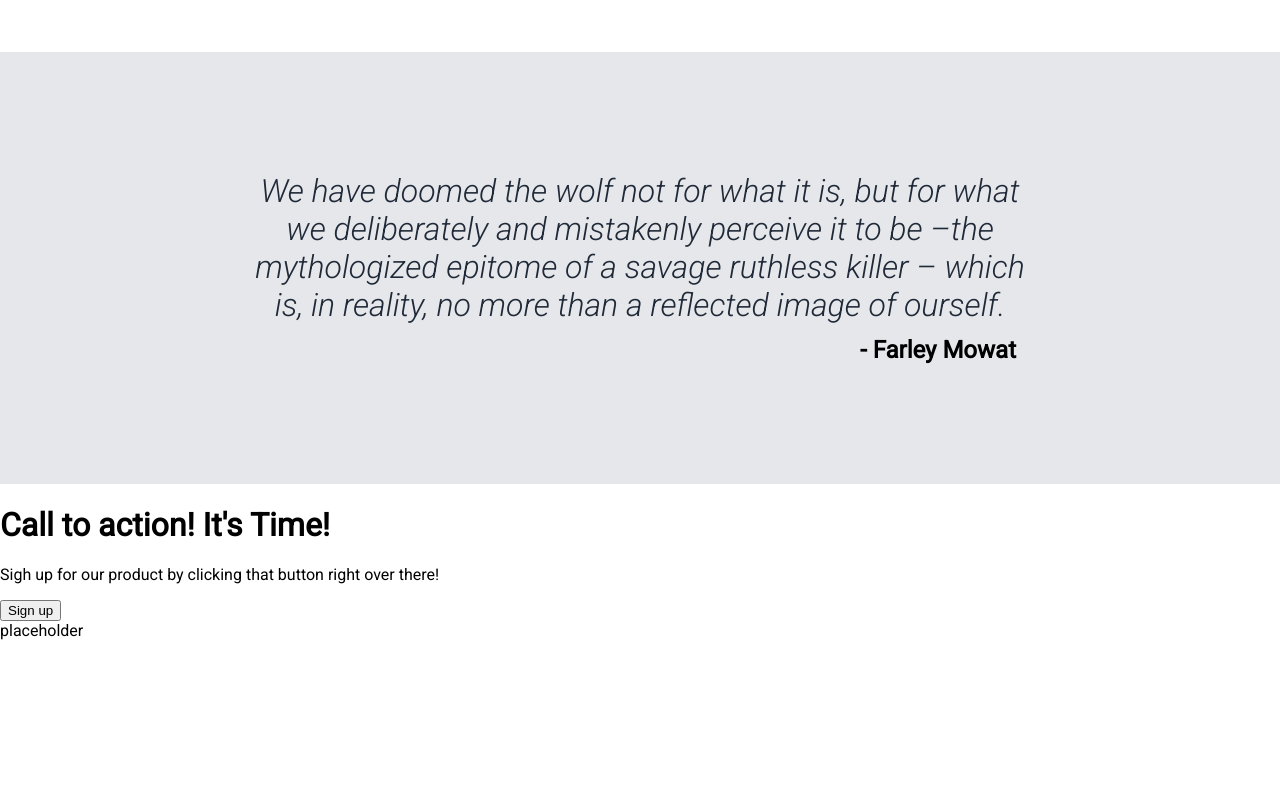
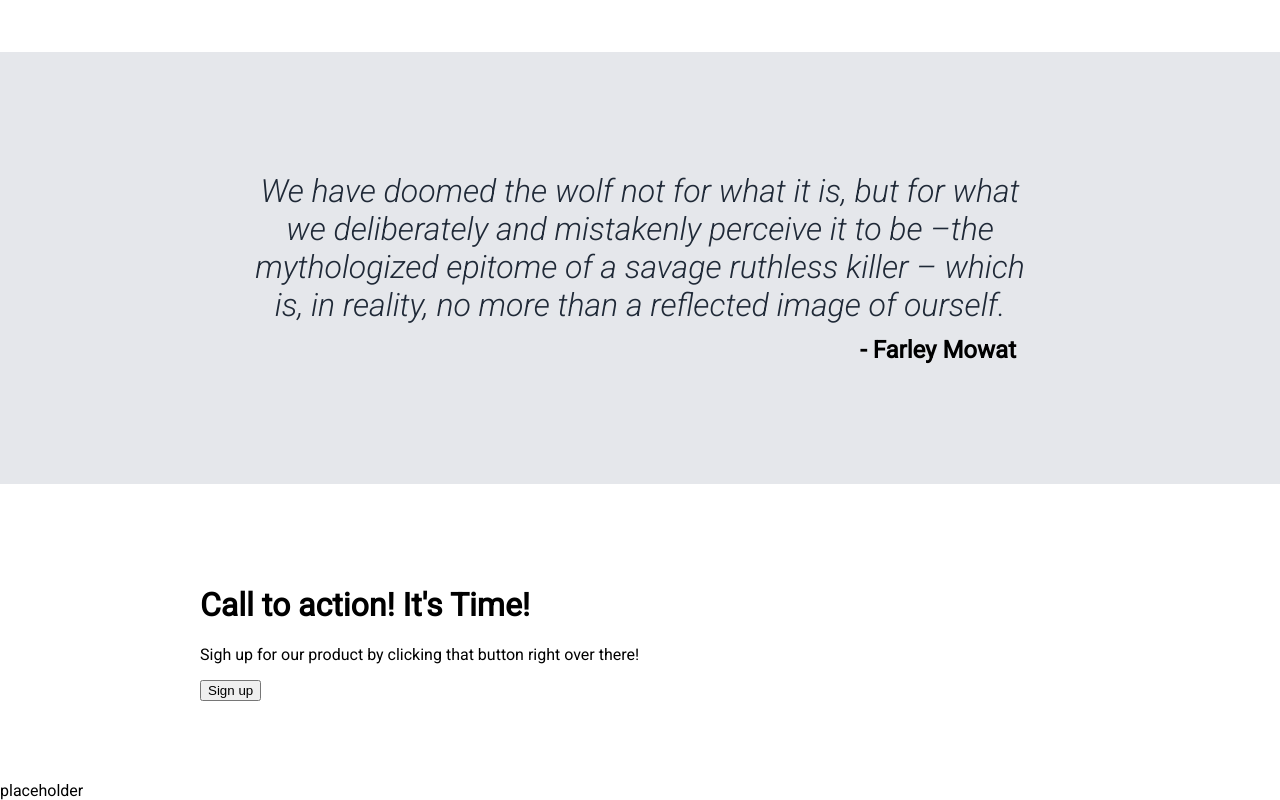
Before and after one commit to Mishael-M/odin-landing-page, a plain HTML site: page index.html in a window 1280 px wide. Shown: the part 999-1799 px from the top of the page. Before the commit the page ends 1639 px from the top, so only its background shows below. Drawn offline with Linux system fonts and the light colour scheme.

Commit message:
Update signup-section padding

```diff
--- a/styles.css
+++ b/styles.css
@@ -140,3 +140,7 @@ ul a {
     font-weight: 900;
     padding-right: 24px;
 }
+
+.signup-section {
+    padding: 80px 200px;
+}
```
